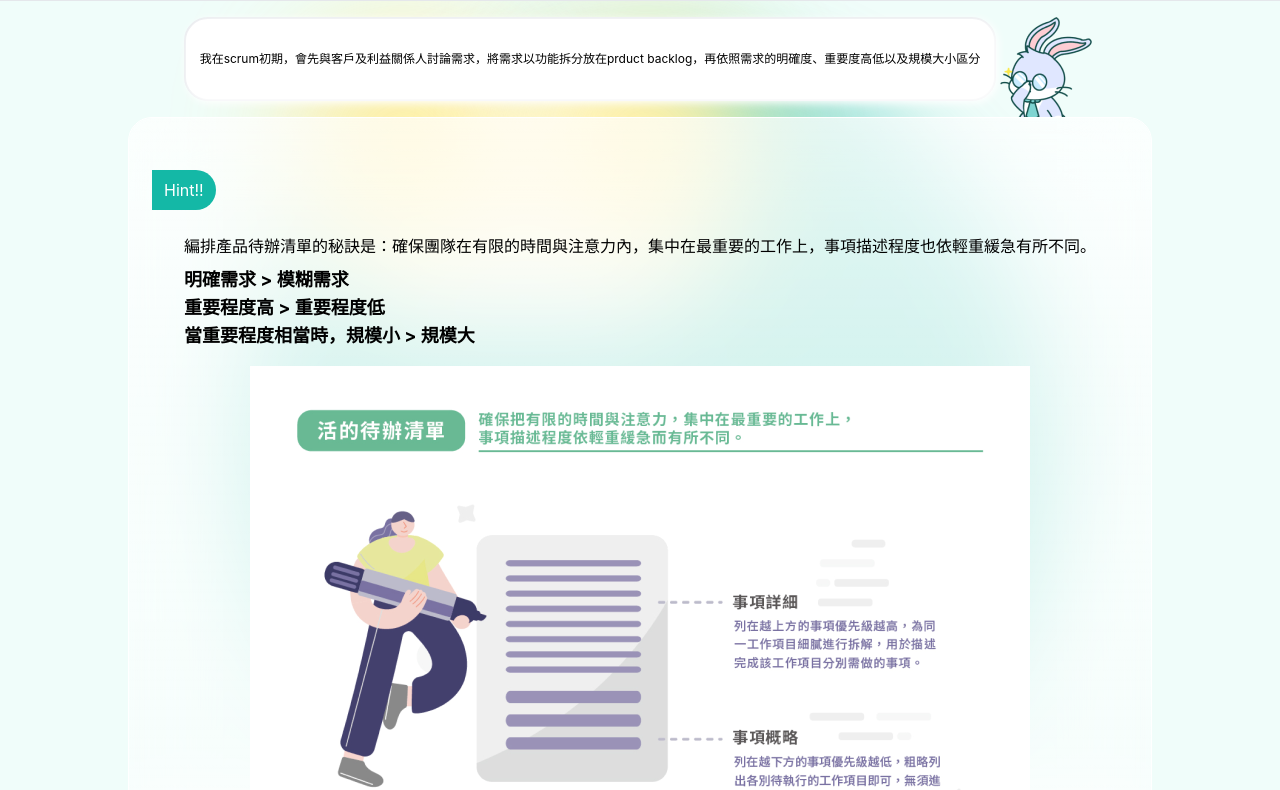
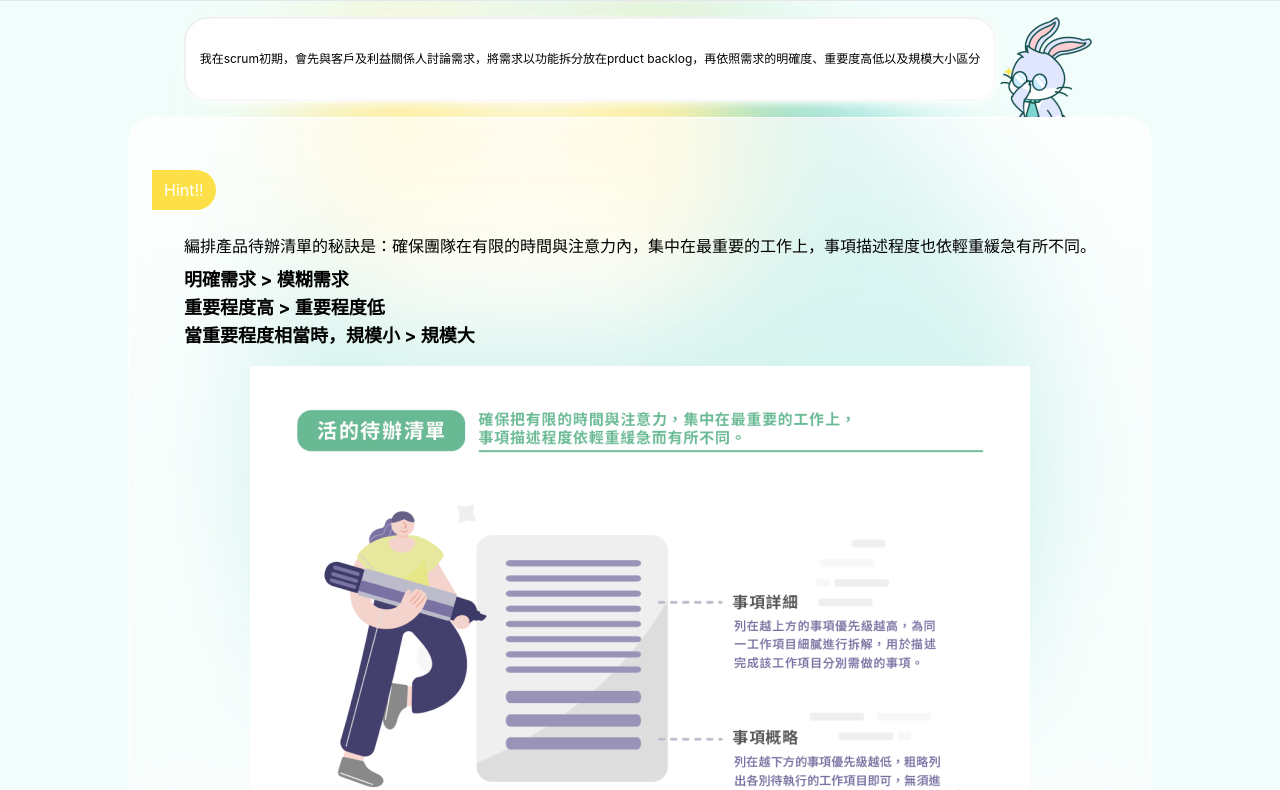
Before and after one commit to alphatero/f2e_scrum_frontend, a React (Create React App) app: page /introduction/product-backlog in a window 1280 px wide. Shown: the top 790 px of the page. Built offline with nearby package versions, Linux system fonts and the light colour scheme.

Commit message:
feat: adjust tag component

```diff
--- a/src/components/introduction/Tag.jsx
+++ b/src/components/introduction/Tag.jsx
@@ -1,13 +1,18 @@
 import clsx from 'clsx';
 
 export function Tag(props) {
-  const { text, className } = props;
+  const { text, className, type = 'default' } = props;
+  const tagStyle = {
+    default: 'text-white bg-teal-500',
+    hint: 'text-slate-700 bg-yellow-300',
+  };
   return (
 
     <div className={clsx(
       'inline-block',
       'py-2 px-3 -translate-x-8',
-      'text-white bg-teal-500 rounded-r-full',
+      'text-white rounded-r-full',
+      tagStyle[type],
       className,
     )}
     >
--- a/src/views/introduction/ProductBacklog.jsx
+++ b/src/views/introduction/ProductBacklog.jsx
@@ -39,7 +39,7 @@ export function IntroProductBacklog() {
         <div className={clsx('flex flex-col', 'justify-between items-center space-y-4 py-4')}>
           <article className="flex flex-col px-5">
             <div className="mt-6 mb-4">
-              <Tag text={tagText} />
+              <Tag text={tagText} type="hint" />
             </div>
             <p className="py-2">{article}</p>
             {remarks.map((remark) => (
```
